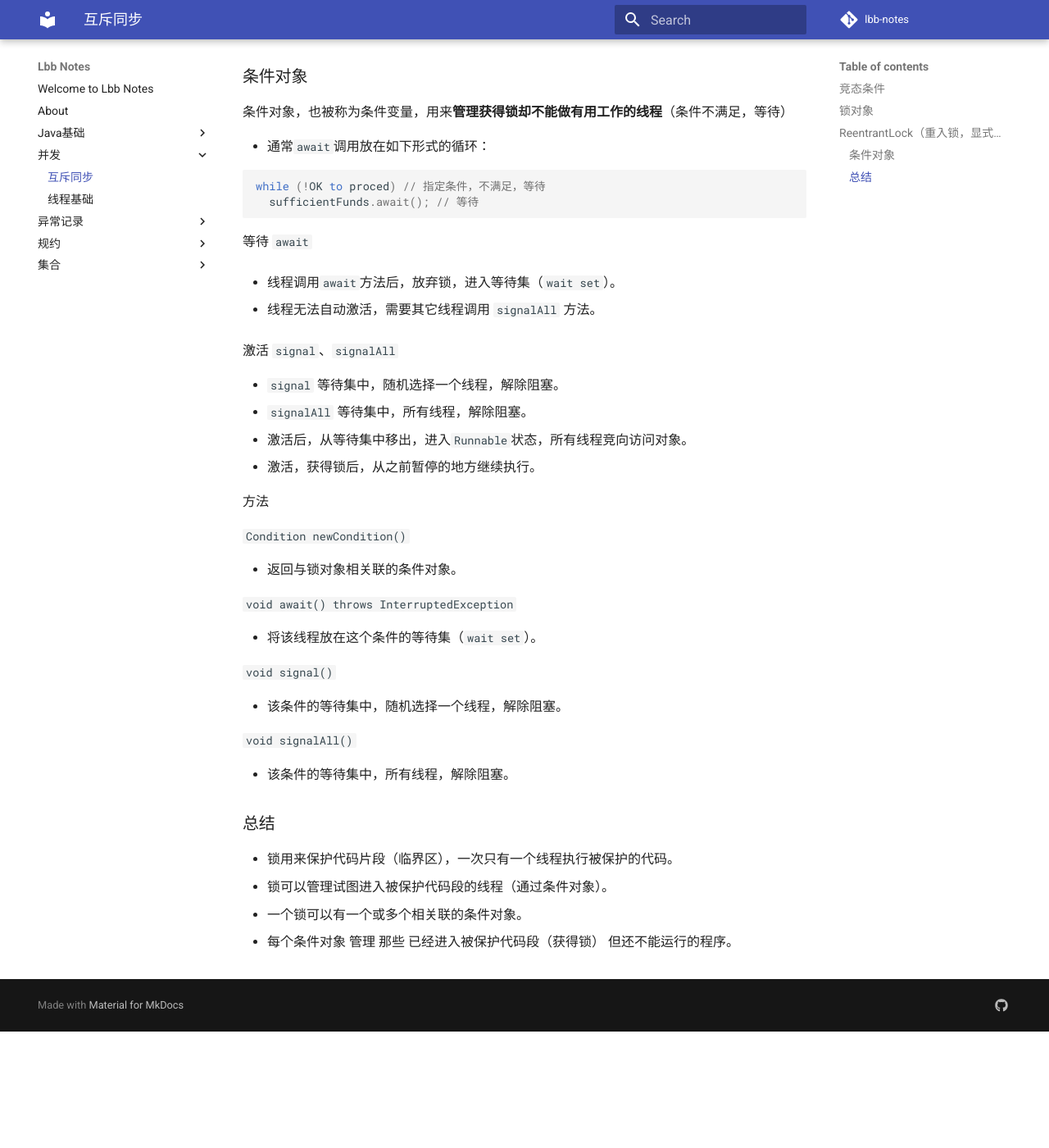
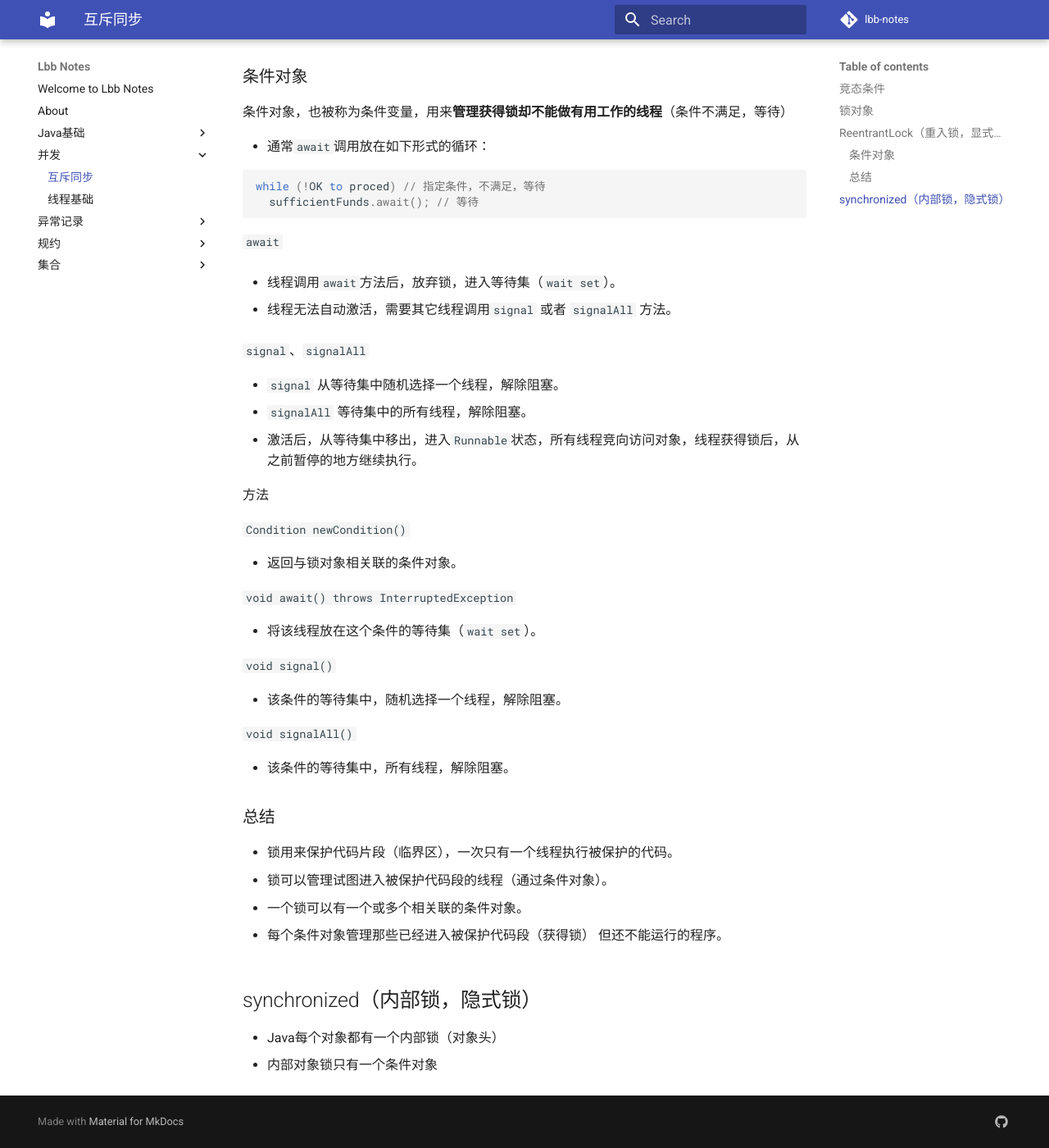
Before and after one commit to ban-l/lbb-notes, an MkDocs documentation site: the page built from docs/并发/互斥同步.md, in a window 1280 px wide and 1400 px high, scrolled down 2265 px. Shown: the whole window at 82% size. Built offline with MkDocs 1.6.1 and Material for MkDocs 9.7.7, drawn with Linux system fonts in a browser that asks for light colours; comment, search, counter and statistics services are not loaded; before the commit the page ends 3523 px from its top, so only the background shows below that; some of the changed text lies outside the part shown.

Commit message:
互斥同步

````diff
--- a/docs/并发/互斥同步.md
+++ b/docs/并发/互斥同步.md
@@ -2,7 +2,7 @@
 
 ## 竞态条件
 
-两个或两个以上线程需要共享对同一数据的存取 ，线程会相互覆盖，取决于线程访问数据的次序，可能导致数据被破坏。
+两个或两个以上线程需要共享对同一数据的存取 ，线程会相互覆盖，取决于线程访问数据的次序，可能导致数据被破坏。线程会相互覆盖，取决于线程访问数据的次序，可能导致数据被破坏。
 
 - 指令操作（线程工作内存和主存之间的数据交换）：
   1. 将 `acounts[to]` 加载到 寄存器（线程工作内存）。
@@ -35,7 +35,7 @@
 }
 ```
 
-- 任何时刻只有一个线程进入**临界区**(对临界资源进行访问的那段代码)，一旦一个线程锁定了锁对象，其它线程无法通过 `lock` 语句。
+- 任何时刻只有一个线程进入**临界区(对临界资源进行访问的那段代码)**，一旦一个线程锁定了锁对象，其它线程无法通过 `lock` 语句。
 - 当其它线程调用`lock`时，它们会阻塞，直到第一个线程释放锁对象。
 - `unlock` 放在 `finally`中，临界区若抛出异常，锁必须被释放，防止其它线程被永远堵塞。
 - 使用锁时，不能使用 `try-with-resources`语句。
@@ -75,19 +75,17 @@
   sufficientFunds.await(); // 等待
 ```
 
-等待 `await`
+ `await`
 
 - 线程调用`await`方法后，放弃锁，进入等待集（`wait set`）。
 
-- 线程无法自动激活，需要其它线程调用 `signalAll` 方法。
+- 线程无法自动激活，需要其它线程调用`signal` 或者 `signalAll` 方法。
 
-激活 `signal`、`signalAll`
+ `signal`、`signalAll`
 
-- `signal` 等待集中，随机选择一个线程，解除阻塞。
-- `signalAll` 等待集中，所有线程，解除阻塞。
-
-- 激活后，从等待集中移出，进入`Runnable`状态，所有线程竞向访问对象。
-- 激活，获得锁后，从之前暂停的地方继续执行。
+- `signal` 从等待集中随机选择一个线程，解除阻塞。
+- `signalAll` 等待集中的所有线程，解除阻塞。
+- 激活后，从等待集中移出，进入`Runnable`状态，所有线程竞向访问对象，线程获得锁后，从之前暂停的地方继续执行。
 
 方法
 
@@ -114,4 +112,9 @@
 
 - 一个锁可以有一个或多个相关联的条件对象。
 
-- 每个条件对象 管理 那些 已经进入被保护代码段（获得锁） 但还不能运行的程序。
+- 每个条件对象管理那些已经进入被保护代码段（获得锁） 但还不能运行的程序。
+
+## synchronized（内部锁，隐式锁）
+
+- Java每个对象都有一个内部锁（对象头）
+- 内部对象锁只有一个条件对象
````
